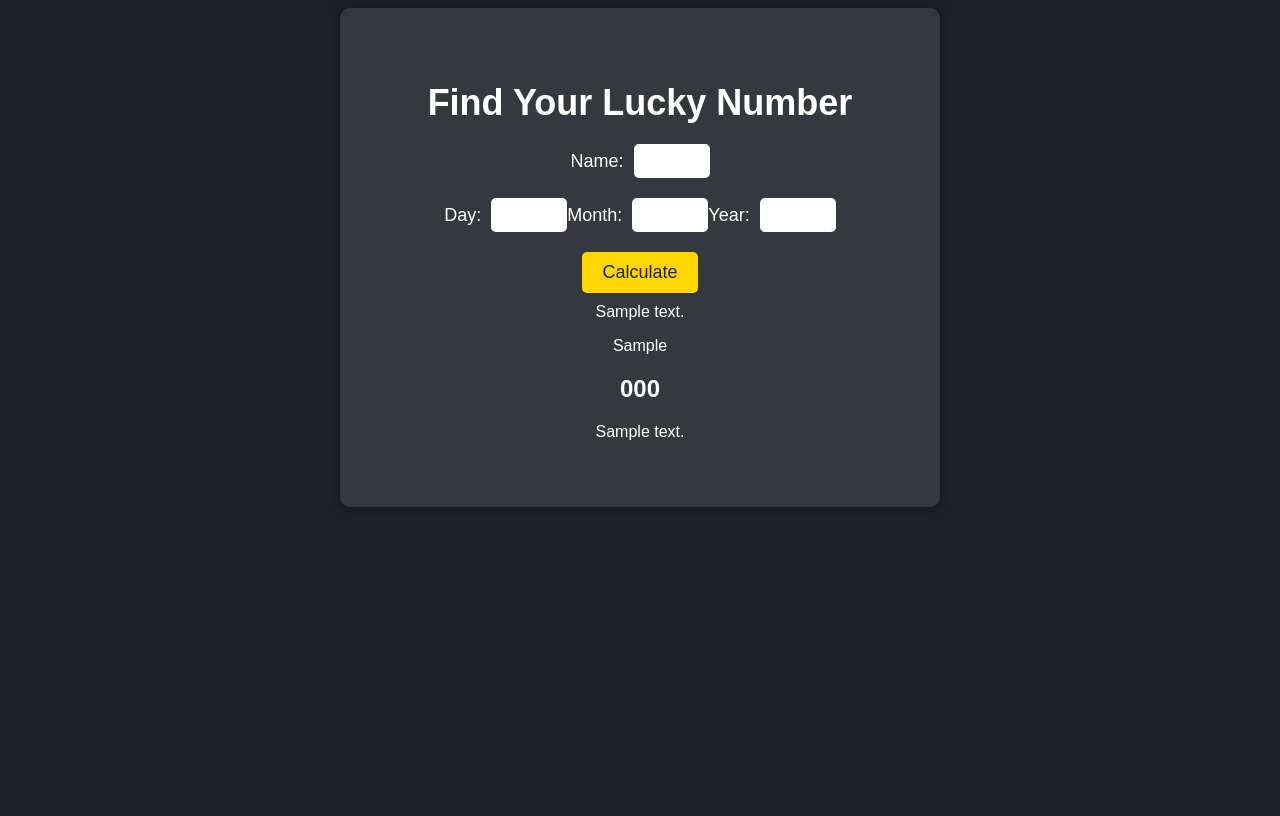
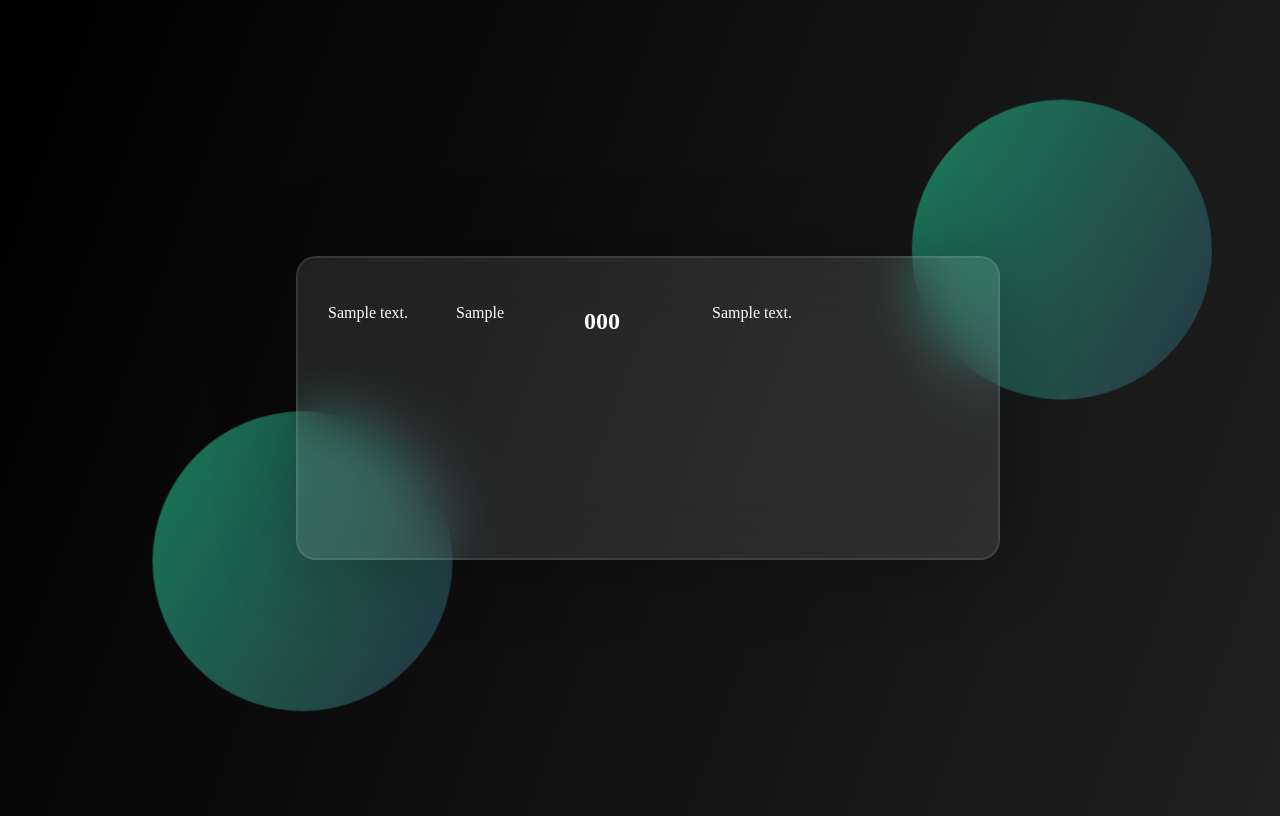
Before and after one commit to krssrinivas7/luckynumber, a Flask app: template templates/index.html in a window 1280 px wide. Before the commit the page ends 507 px from the top, so only its background shows below. Run offline with Flask 3, Linux system fonts and the light colour scheme; the template is opened without the code that fills it: most values are stand-ins (such as "Sample title", 1, 10 or a date in 2020).

Commit message:
Added glassmorphic style

```diff
--- a/app.py
+++ b/app.py
@@ -1,14 +1,17 @@
 from flask import Flask, render_template, request
+
 app = Flask(__name__)
 
+
 def calculate_lucky_number(birth_date):
-    day, month, year = map(int, birth_date.split('-'))
+    day, month, year = map(int, birth_date.split("-"))
     total = day + month + year
 
     while total > 9:
         total = sum(int(digit) for digit in str(total))
 
     return total
+
 
 def get_lucky_number_description(lucky_number):
     descriptions = {
@@ -20,25 +23,26 @@ def get_lucky_number_description(lucky_number):
         6: "Your lucky number is 6. This number is associated with nurturing, family, and harmony.",
         7: "Your lucky number is 7. This number is known for spirituality, intuition, and introspection.",
         8: "Your lucky number is 8. This number is associated with success, abundance, and material achievements.",
-        9: "Your lucky number is 9. This number is known for compassion, healing, and spiritual growth."
+        9: "Your lucky number is 9. This number is known for compassion, healing, and spiritual growth.",
     }
 
     return descriptions.get(lucky_number, "Your lucky number is not defined.")
 
-@app.route('/', methods=['GET', 'POST'])
+
+@app.route("/", methods=["GET", "POST"])
 def lucky_number():
     print(request.form)  # Print the form data for debugging
 
-    description = ''
-    cultural_practices = ''
-    name = ''
+    description = ""
+    cultural_practices = ""
+    name = ""
     lucky_number = 0  # Initialize lucky_number with a default value
 
-    if request.method == 'POST':
-        name = request.form['name']
-        day = int(request.form['day'])
-        month = int(request.form['month'])
-        year = int(request.form['year'])
+    if request.method == "POST":
+        name = request.form["name"]
+        day = int(request.form["day"])
+        month = int(request.form["month"])
+        year = int(request.form["year"])
 
         birth_date = f"{year:04d}-{month:02d}-{day:02d}"
         lucky_number = calculate_lucky_number(birth_date)
@@ -51,12 +55,19 @@ def lucky_number():
             cultural_practices = "Number 9 is considered lucky in many cultures and is associated with longevity and spiritual growth."
 
     translations = {
-        'lucky_number_text': "Today will be a good day for you",
-        'good_day_message': "ఈ రోజు మీకు మంచి రోజు అవుతుంది"
+        "lucky_number_text": "Today will be a good day for you",
+        "good_day_message": "ఈ రోజు మీకు మంచి రోజు అవుతుంది",
     }
     print("Calculated Lucky Number:", lucky_number)  # Add this line
-    return render_template('index.html', name=name, description=description, cultural_practices=cultural_practices, lucky_number=lucky_number, translations=translations)
+    return render_template(
+        "index.html",
+        name=name,
+        description=description,
+        cultural_practices=cultural_practices,
+        lucky_number=lucky_number,
+        translations=translations,
+    )
 
 
-if __name__ == '__main__':
-    app.run(host='0.0.0.0', port=5000)
+if __name__ == "__main__":
+    app.run(host="0.0.0.0", port=5000, debug=True)
--- a/templates/index.html
+++ b/templates/index.html
@@ -4,98 +4,316 @@
     <title>Find Your Lucky Number</title>
     <style>
         body {
-            font-family: Arial, sans-serif;
-            background-color: #1E2126;
-            color: #FFFFFF;
+    background: linear-gradient(-70deg, #202020, #000000);
 }
 
-        .container {
-            text-align: center;
-            padding: 50px;
-            margin: auto;
-            max-width: 500px;
-            background-color: rgba(255, 255, 255, 0.1);
-            border-radius: 10px;
-            box-shadow: 0px 0px 10px rgba(0, 0, 0, 0.5);
+.view-port {
+    width: 100vw;
+    height: 100vh;
+
+    display: flex;
+    justify-content: center;
+    align-items: center;
+    color: white;
 }
 
-        h1 {
-            font-size: 36px;
-            margin-bottom: 20px;
+.title {
+    font-size: 2rem;
+    font-weight: bold;
+
+    grid-row: 1/2;
+    grid-column: 1 / -1;
+    justify-self: center;
+
+    margin-bottom: 30px;
 }
 
-        form {
-            display: flex;
-            flex-direction: column;
-            align-items: center;
+.form-container {
+    grid-row: 2/-1;
+    grid-column: 1 / -1;
+
+    display: grid;
+    grid-template: repeat(3, 1fr) / repeat(5, 1fr);
 }
 
-        .form-row {
-            margin-bottom: 20px;
-            display: flex;
-            align-items: center;
+.name {
+    grid-row: 1 / 2;
+    grid-column: 1/-1;
+    justify-self: center;
+}
+
+.day {
+    grid-row: 2/3;
+    grid-column: 1/2;
+}
+
+.month {
+    grid-row: 2/3;
+    grid-column: 3/4;
+}
+
+.year {
+    grid-row: 2/3;
+    grid-column: 5/6
+}
+
+.submit-button{
+    grid-row: 3/4;
+    grid-column: 3/4;
+
+    justify-self: center;
+
+    width: 70%;
+    height: 70%;
+}
+
+/* Background circles start */
+.circle {
+    position: absolute;
+    border-radius: 50%;
+    background: linear-gradient(120deg, #1D976C, #2c3e50);
+}
+
+.circles {
+    position: absolute;
+    height: 270px;
+    width: 450px;
+    top: 60%;
+    left: 30%;
+    transform: translate(-50%, -50%);
+    z-index: -1;
+}
+
+.circle-1 {
+    height: 300px;
+    width: 300px;
+    top: 60px;
+    left: -10px;
+    opacity: 0.8;
+    animation-timing-function: cubic-bezier(0.54, 0.085, 0.5, 0.92);
+    animation-iteration-count: infinite;
+    animation-name: float;
+    -webkit-animation-name: float;
+    animation-duration: 4s;
+    -webkit-animation-duration: 4s;
+    -webkit-animation-delay: 1.5s;
+    animation-delay: 1.5s;
+    animation-direction: alternate;
+}
+
+.circle-2 {
+    height: 300px;
+    width: 300px;
+    bottom: 220px;
+    right: -600px;
+    opacity: 0.8;
+    animation-timing-function: cubic-bezier(0.54, 0.085, 0.5, 0.92);
+    animation-iteration-count: infinite;
+    animation-name: float;
+    -webkit-animation-name: float;
+    animation-duration: 6s;
+    -webkit-animation-duration: 6s;
+    -webkit-animation-delay: 2s;
+    animation-delay: 2s;
+    animation-direction: alternate;
+}
+
+/* Background circles end */
+
+/* ANIMATIONS */
+@keyframes explode {
+    0% {
+        opacity: 1;
+    }
+
+    100% {
+        transform: scale(1.2);
+        opacity: 0;
+    }
+}
+
+@keyframes float {
+
+    0% {
+        -webkit-transform: rotateX(0deg) translateY(0px);
+        -moz-transform: rotateX(0deg) translateY(0px);
+        -ms-transform: rotateX(0deg) translateY(0px);
+        -o-transform: rotateX(0deg) translateY(0px);
+        transform: rotateX(0deg) translateY(0px);
+    }
+
+    50% {
+        -webkit-transform: rotateX(0deg) translateY(1px) translateX(5px);
+        -moz-transform: rotateX(0deg) translateY(10px) translateX(5px);
+        -ms-transform: rotateX(0deg) translateY(30px) translateX(5px);
+        -o-transform: rotateX(0deg) translateY(40px) translateX(5px);
+        transform: rotateX(0deg) translateY(10px) translateX(5px);
+    }
+
+    100% {
+        -webkit-transform: rotateX(0deg) translateY(0px) translateX(1px);
+        -moz-transform: rotateX(0deg) translateY(0px) translateX(1px);
+        -ms-transform: rotateX(0deg) translateY(0px) translateX(1px);
+        -o-transform: rotateX(0deg) translateY(0px) translateX(1px);
+        transform: rotateX(0deg) translateY(0px) translateX(1px);
+    }
+
+}
+
+.card {
+    position: absolute;
+    height: 30vh;
+    width: 50vw;
+
+    border-radius: 20px;
+    background: rgba(255, 255, 255, 0.1);
+    backdrop-filter: blur(30px);
+    border: 2px solid rgba(255, 255, 255, 0.1);
+    box-shadow: 0 0 80px rgba(0, 0, 0, 0.25);
+    padding: 30px 30px 30px 30px;
+    overflow: hidden;
+
+    display: grid;
+    grid-template: repeat(5, 1fr) / repeat(5, 1fr);
+}
+
+input[type=number] {
+    width: 80px;
+    margin-left: 3px;
+    -webkit-transition: width .35s ease-in-out;
+    transition: width .35s ease-in-out;
+    border: none;
+  background: rgba(255,255,255,0.05);
+    backdrop-filter: blur(10px);
+    border-top: 1px solid rgba(255,255,255,0.2);
+    border-left: 1px solid rgba(255,255,255,0.2);
+    box-shadow: 5px 5px 30px rgba(0,0,0,0.2);
+  color: rgb(255, 255, 255);
+  transition: color 0.3s ease-out;
+}
+
+input[type=text] {
+    border: none;
+  background: rgba(255,255,255,0.05);
+    backdrop-filter: blur(10px);
+    border-top: 1px solid rgba(255,255,255,0.2);
+    border-left: 1px solid rgba(255,255,255,0.2);
+    box-shadow: 5px 5px 30px rgba(0,0,0,0.2);
+  color: rgb(255, 255, 255);
+  transition: color 0.3s ease-out;
+
 }
 
 label {
-            font-size: 18px;
-            margin-right: 10px;
+    display: inline;
+    font-size: 20px;
 }
 
-        input[type="text"],
-        input[type="number"] {
-            padding: 8px;
+
+input {
+    font-family: 'Space Mono', monospace;
+    /* border: none; */
+    font-size: 16px;
+    height: 26px;
+    color: #ffffff;
+    background: 0;
+    padding: 0;
+}
+
+input:focus {
+    border-bottom: 2px solid white;
+    outline: none;
+    font-family: 'Space Mono', monospace;
     border: none;
-            border-radius: 5px;
+    color: white;
     font-size: 16px;
-            width: 60px;
+    height: 30px;
+    margin-bottom: -2px;
+}
+
+input:hover {
+    border-bottom: 2px solid white;
+    font-family: 'Space Mono', monospace;
+    color: white;
+    margin-bottom: -2px;
+    font-size: 16px;
+    height: 30px;
+}
+
+@media (max-width: 480px) {
+    .view-port {
+        width: 100vw;
+    }
+
+    .card {
+        height: 35vh;
+    }
+
+    .title {
+        left: 5%;
+        font-size: 1.2rem;
         text-align: center;
     }
 
-        button {
-            background-color: #FFD700;
-            color: #1E2126;
-            padding: 10px 20px;
-            border: none;
-            border-radius: 5px;
-            font-size: 18px;
-            cursor: pointer;
-            transition: background-color 0.3s;
+    .inputs-container {
+        left: 15%;
+        font-size: 1px;
     }
 
-        button:hover {
-            background-color: #FFC300;
+    .form-container {
+        margin-top: 10px;
     }
 
-        h2 {
-            font-size: 24px;
-            margin-top: 20px;
+    label {
+        font-size: 15px;
     }
 
-        p {
-            font-size: 16px;
-            margin-top: 10px;
+    .circle-1 {
+        width: 100px;
+        height: 100px;
+        top: 146px;
+        left: 132px;
+    }
+
+    .circle-2 {
+        width: 100px;
+        height: 100px;
+        top: -103px;
+        left: 365px;
+    }
 }
     </style>
   </head>
   <body>
-    <div class="container">
-        <h1>Find Your Lucky Number</h1>
-        <form method="POST">
-            <div class="form-row">
+    <div class="view-port">
+      <div class="circles">
+        <div class="circle circle-1"></div>
+        <div class="circle circle-2"></div>
+      </div>
+      <div class="card">
+        {% if description is none%}
+        <span class="title">Find Your Lucky Number</span>
+        <form method="POST" class="form-container">
+            <div class="name">
                 <label for="name">Name:</label>
                 <input type="text" id="name" name="name" required>
             </div>
-            <div class="form-row">
+            <div class="day">
                 <label for="day">Day:</label>
                 <input type="number" id="day" name="day" min="1" max="31" required>
+            </div>
+            <div class="month">
                 <label for="month">Month:</label>
                 <input type="number" id="month" name="month" min="1" max="12" required>
+            </div>
+            <div class="year">
             <label for="year">Year:</label>
             <input type="number" id="year" name="year" min="1900" max="2099" required>
             </div>
-            <button type="submit">Calculate</button>
+
+            <button class="submit-button" type="submit">Calculate</button>
         </form>
-
+        {% endif %}
         {% if description %}
         <p>{{ description }}</p>
         <p>{{ cultural_practices }}</p>
@@ -103,5 +321,8 @@
         <p>{{ translations.good_day_message }}</p>
         {% endif %}
         </div>
+        </div>
+      </div>
+    </div>
   </body>
 </html>
```
Lines whose indentation alone changed are shown as unchanged.
